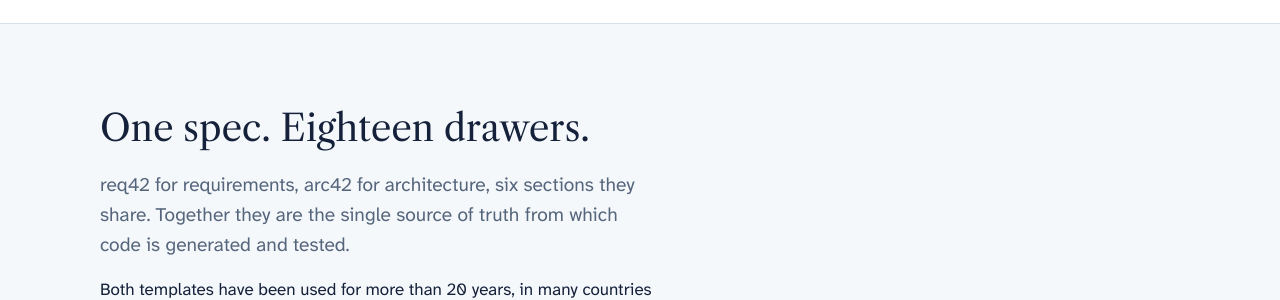
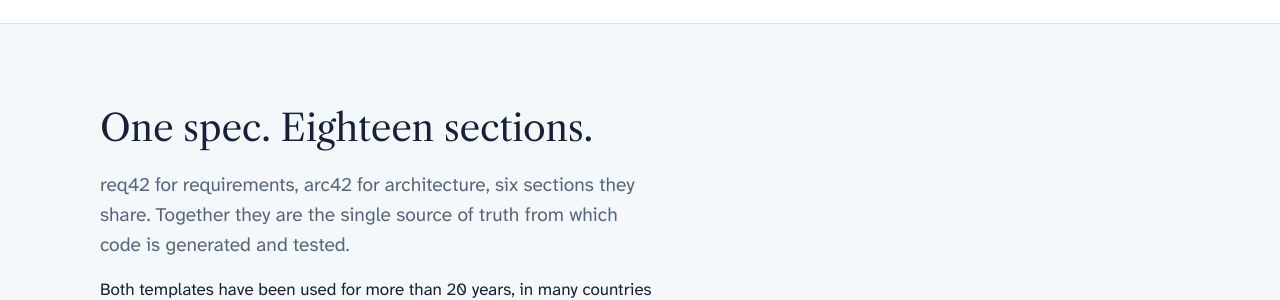
Before and after one commit to systems42-org/systems42.org-site, a Jekyll site: the page built from _pages/index.md, in a window 1280 px wide and 900 px high, scrolled down 1650 px. Shown: the part 155-455 px from the top of the window. Built offline with Jekyll 4.4.1, drawn with Linux system fonts in a browser that asks for light colours.

Commit message:
Use 'sections' instead of 'drawers' for spec references
Co-authored-by: pgerstbach <pgerstbach@users.noreply.github.com>

```diff
--- a/_data/home.yml
+++ b/_data/home.yml
@@ -38,7 +38,7 @@ loops:
       driver_class: h-both
 
 spec:
-  headline: One spec. Eighteen drawers.
+  headline: One spec. Eighteen sections.
   lede: req42 for requirements, arc42 for architecture, six sections they share. Together they are the single source of truth from which code is generated and tested.
   text: Both templates have been used for more than 20 years, in many countries and domains. systems42 does not replace them. It makes them executable.
 
--- a/_data/sections.yml
+++ b/_data/sections.yml
@@ -1,4 +1,4 @@
-# The 18 drawers of the systems42 spec. owner: req, arc or common
+# The 18 sections of the systems42 spec. owner: req, arc or common
 cabinets:
   - name: req42
     owner: req
--- a/_pages/examples.md
+++ b/_pages/examples.md
@@ -6,4 +6,4 @@ permalink: /examples/
 
 We are currently running several example projects through Capture, Inspect and Clarify. As soon as the results are solid, the specs and what we learned from them will be published here.
 
-<div class="callout"><strong>What an example will contain</strong><p>The raw input, the resulting spec in its eighteen drawers, the issues the Inspect loop found, the decisions taken in Clarify, and the code that was generated from it.</p></div>
+<div class="callout"><strong>What an example will contain</strong><p>The raw input, the resulting spec in its eighteen sections, the issues the Inspect loop found, the decisions taken in Clarify, and the code that was generated from it.</p></div>
```
